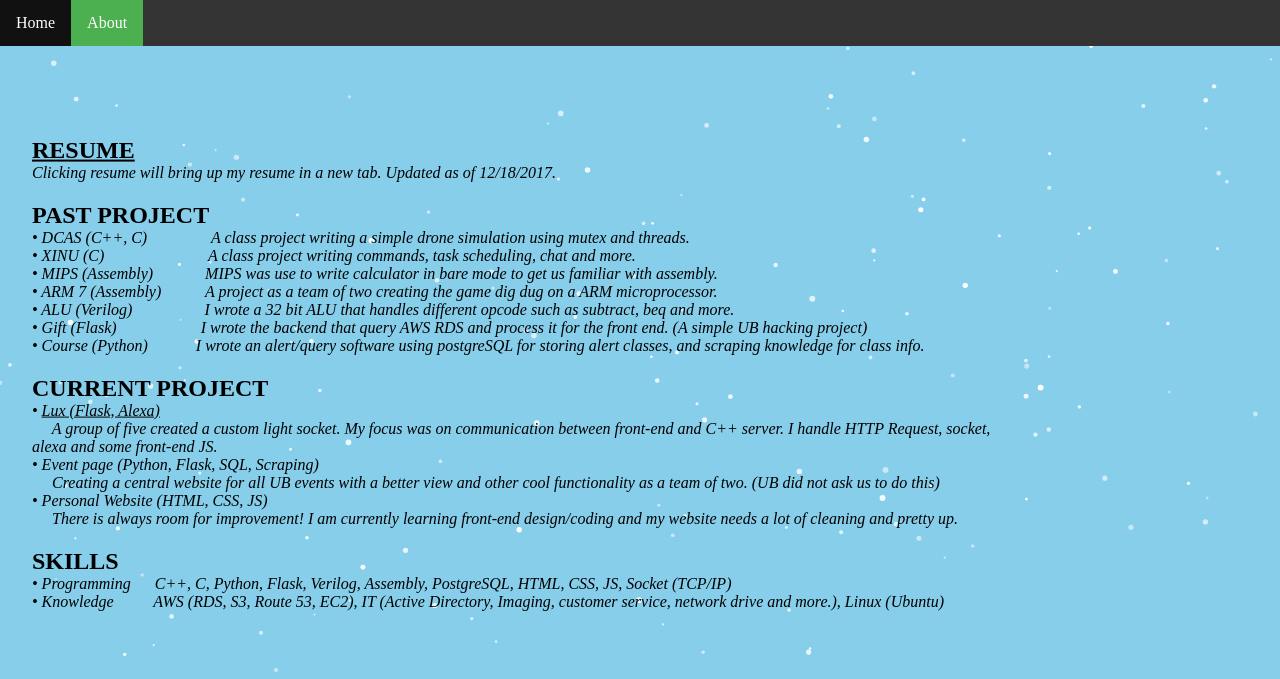
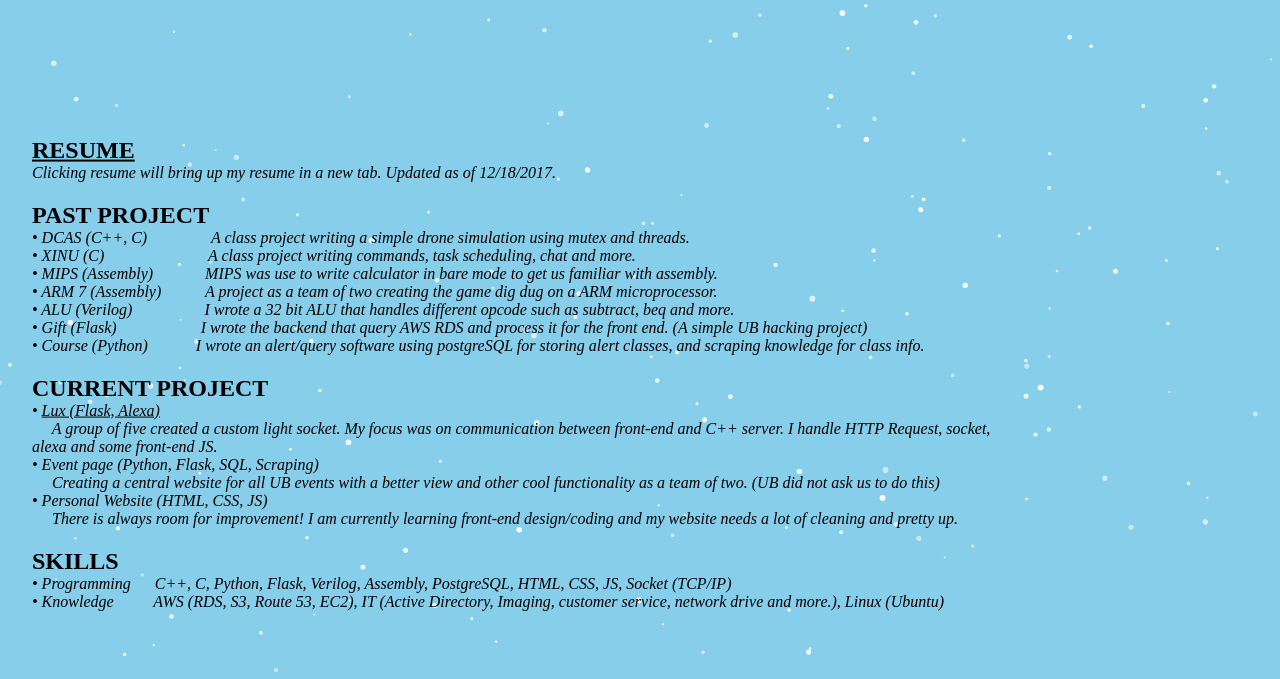
Before and after one commit to kjwong2018/kjwong2018.github.io, a plain HTML site: page about.html in a window 1280 px wide. Shown: the top 679 px of the page. Drawn offline with Linux system fonts and the light colour scheme.

Commit message:
Remove nav-bar

```diff
--- a/about.css
+++ b/about.css
@@ -25,36 +25,6 @@ html, body {
 
 body {
     margin: 0;
-}
-ul {
-    list-style-type: none;
-    margin: 0;
-    padding: 0;
-    overflow: hidden;
-    background-color: #333;
-    position: fixed;
-    top: 0;
-    width: 100%;
-}
-
-li {
-    float: left;
-}
-
-li a {
-    display: block;
-    color: white;
-    text-align: center;
-    padding: 14px 16px;
-    text-decoration: none;
-}
-
-li a:hover:not(.active) {
-    background-color: #111;
-}
-
-.active {
-    background-color: #4CAF50;
 }
 p{
   margin-top: 0;
```
